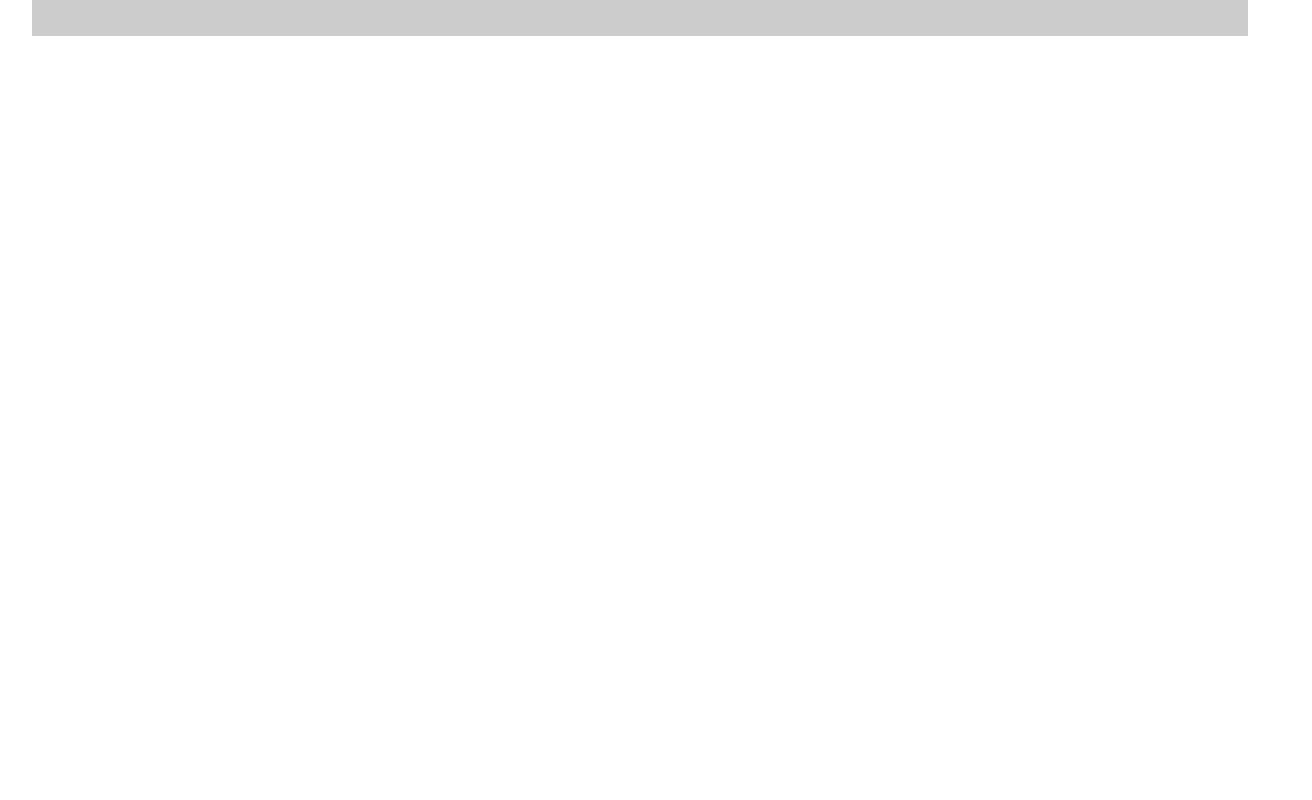
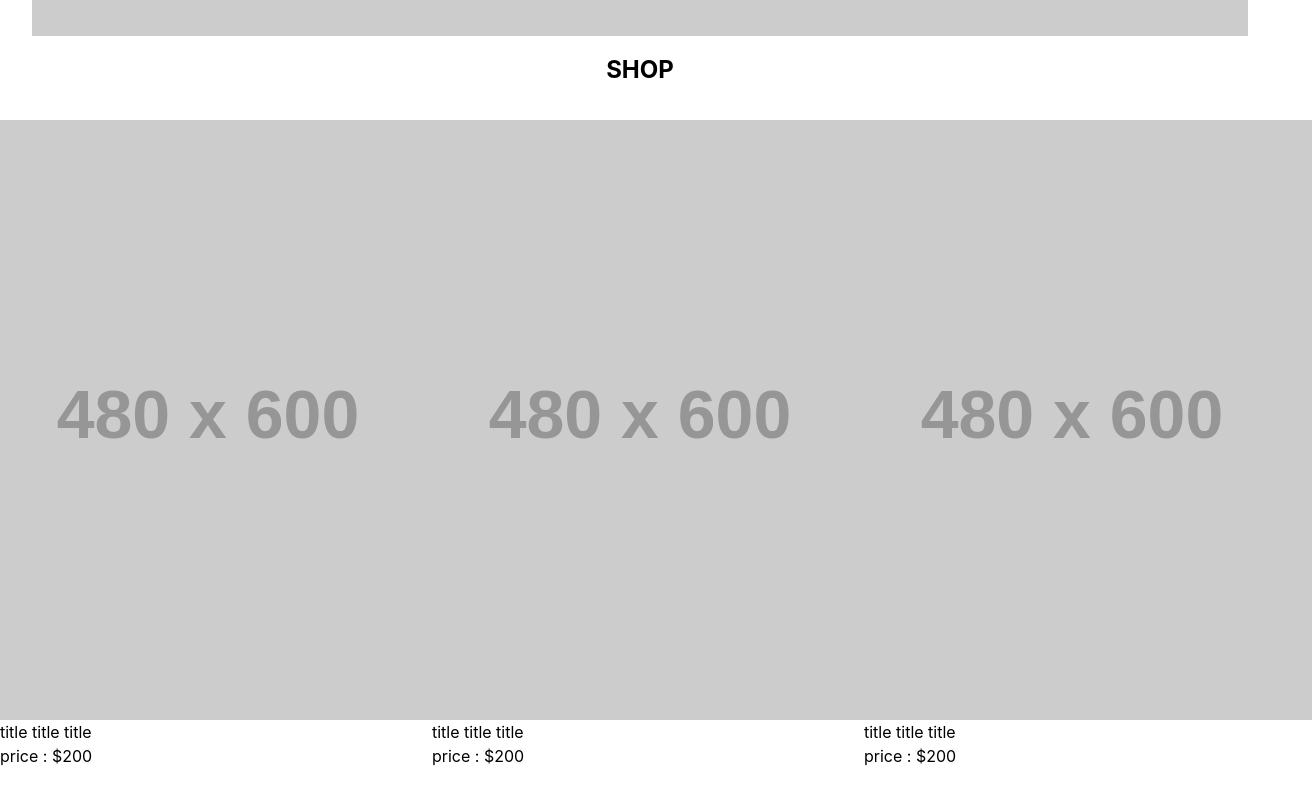
Before and after one commit to jackstasiulis/vaille-2024, a React (Vite) app: page / in a window 1280 px wide. Shown: the part 700-1500 px from the top of the page, 1312 px wide, since content can reach past the window. Before the commit the page ends 800 px from the top, so only its background shows below. Built offline with nearby package versions, Linux system fonts and the light colour scheme.

Commit message:
basic item card and shop section structure

```diff
--- a/src/App.jsx
+++ b/src/App.jsx
@@ -1,13 +1,13 @@
 import './App.scss'
-import Hero from './Components/Hero/Hero'
 import Navbar from './Components/Navbar/Navbar'
+import ShopPage from './Pages/ShopPage/ShopPage'
 
 const App = () => {
 
   return (
     <>
       <Navbar />
-      <Hero />
+      <ShopPage />
     </>
   )
 }
--- /dev/null
+++ b/src/Components/ItemCard/ItemCard.jsx
@@ -0,0 +1,23 @@
+import './ItemCard.scss'
+
+const ItemCard = () => {
+
+  return (
+    <>
+        <article className='item-card'>
+            <div className='item-card__image--container'>
+                <img className='item-card__image' src="https://placehold.co/480x600" alt="product image" />
+            </div>
+
+            <div className='item-card__details'>
+                <p>title title title</p>
+                <p>price : $200</p>
+            </div>
+
+
+        </article>
+    </>
+  )
+}
+
+export default ItemCard
--- /dev/null
+++ b/src/Components/ItemCard/ItemCard.scss
@@ -0,0 +1,25 @@
+@use '../../Styles/variables' as *;
+@use '../../Styles/mixins' as *;
+
+.item-card{
+    // max-width: 25%;
+    display: flex;
+    flex-direction: column;
+    margin: 2rem 0 0;
+
+    @include tablet {
+        // max-width: 35%;
+    }
+    @include laptop{
+        // max-width: 25%;
+    }
+
+    &__image{
+        // width: 100%;
+        &--container{
+            display: flex;
+            justify-content: center;
+        }
+    }
+
+}
--- a/src/Components/Navbar/Navbar.scss
+++ b/src/Components/Navbar/Navbar.scss
@@ -10,7 +10,7 @@
     position: fixed;
     top: 0;
     background-color: white;
-    border-bottom: 2px solid lightgrey;
+    border-bottom: 1px solid lightgrey;
 
     &__logo{
         font-size: 2rem;
--- /dev/null
+++ b/src/Components/ShopSection/ShopSection.jsx
@@ -0,0 +1,27 @@
+import ItemCard from '../ItemCard/ItemCard'
+import './ShopSection.scss'
+
+const ShopSection = () => {
+
+  return (
+    <>
+        <section className='shop-section'>
+            <h1 className='shop-section__title'>SHOP</h1>
+
+            <div className='shop-section__cards--container'>
+                <div className='shop-section__cards'>
+                    <ItemCard />
+                    <ItemCard />
+                    <ItemCard />
+                    <ItemCard />
+                </div>
+            </div>
+
+
+        </section>
+
+    </>
+  )
+}
+
+export default ShopSection
--- /dev/null
+++ b/src/Components/ShopSection/ShopSection.scss
@@ -0,0 +1,25 @@
+@use '../../Styles/variables' as *;
+@use '../../Styles/mixins' as *;
+
+.shop-section {
+    max-width: 100%;
+    display: flex;
+    flex-direction: column;
+    align-items: center;
+    // margin: 0 5rem;
+    @include tablet{
+        // margin: 0 5rem;
+    }
+    &__cards{
+        width: 100%;
+        display: grid;
+        grid-template-columns: repeat(auto-fill, minmax(400px, 1fr));
+        grid-gap: 1rem;
+
+        &--container{
+            width: 100%;
+            display: flex;
+            justify-content: center;
+        }
+    }
+}
--- /dev/null
+++ b/src/Pages/ShopPage/ShopPage.jsx
@@ -0,0 +1,15 @@
+import Hero from '../../Components/Hero/Hero'
+import ShopSection from '../../Components/ShopSection/ShopSection'
+import './ShopPage.scss'
+
+const ShopPage = () => {
+
+  return (
+    <>
+        <Hero />
+        <ShopSection />
+    </>
+  )
+}
+
+export default ShopPage
--- /dev/null
+++ b/src/Pages/ShopPage/ShopPage.scss
@@ -0,0 +1,2 @@
+@use '../../Styles/variables' as *;
+@use '../../Styles/mixins' as *;
```
